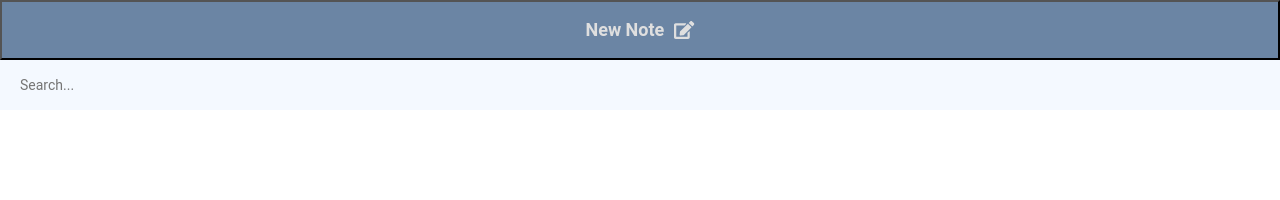
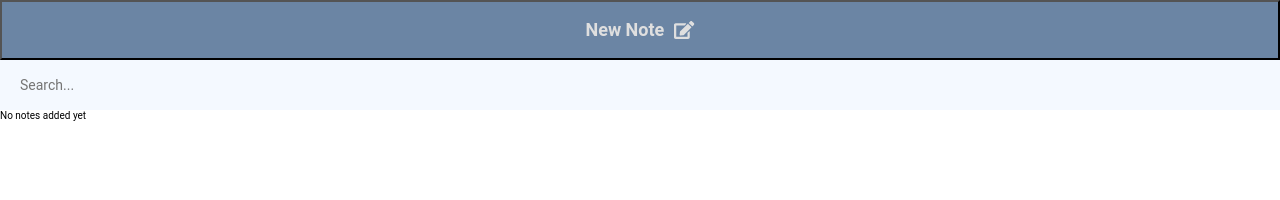
Before and after one commit to gothbarbie/detectify, a React (Create React App) app in the folder client/: page / in a window 1280 px wide. Shown: the top 200 px of the page. Built offline with nearby package versions, Linux system fonts and the light colour scheme.

Commit message:
feat: handle render for empty notes

```diff
--- a/client/src/App.js
+++ b/client/src/App.js
@@ -31,11 +31,15 @@ class App extends Component {
   renderNotes() {
     const { notes } = this.props
 
-    return Object.entries(notes)
-      .reverse()
-      .map(([id, note]) => {
-        return <NoteItem key={id} note={{ id, ...note }} />
-      })
+    const entries = Object.entries(notes)
+
+    if (!entries.length) {
+      return <div>No notes added yet</div>
+    }
+
+    return entries.reverse().map(([id, note]) => {
+      return <NoteItem key={id} note={{ id, ...note }} />
+    })
   }
 
   render() {
```
